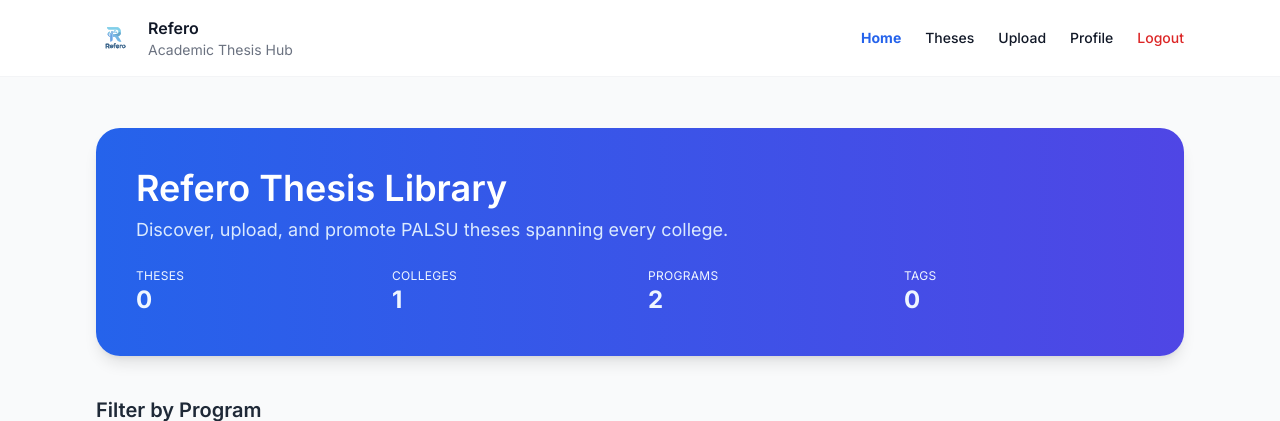
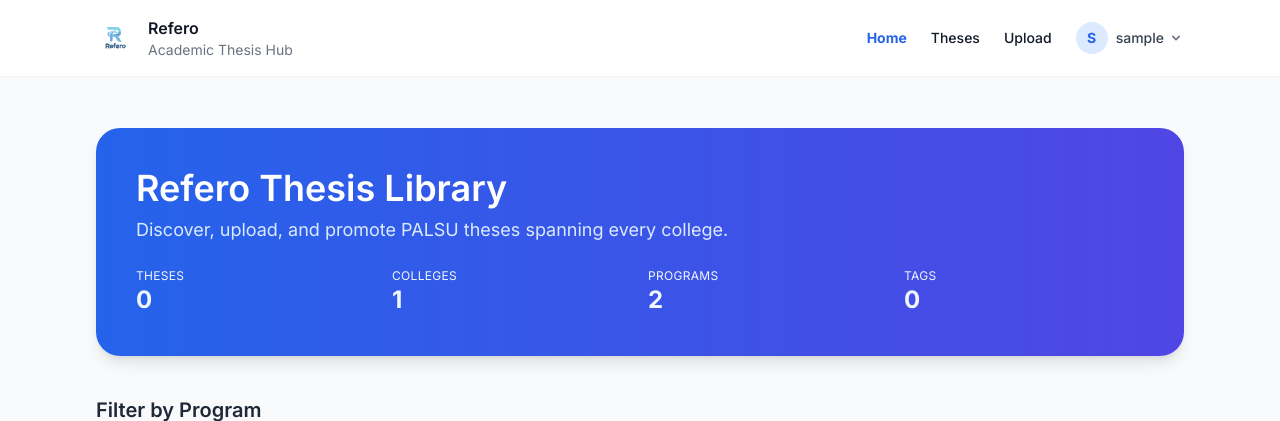
Before and after one commit to Lawrens16/Refero, a Django app: page / in a window 1280 px wide. Shown: the top 421 px of the page. Run offline with Django 5.2, Linux system fonts and the light colour scheme; the visitor is signed in with stand-in values (Sample User, id 1); data comes from the database, SQL or seed files in the repository; data that the repository does not hold is empty; some libraries are stand-ins or nearby versions.

Commit message:
updated navbar, cleaner ui + is now showing user details

```diff
--- a/refero/templates/base.html
+++ b/refero/templates/base.html
@@ -32,12 +32,33 @@
                 <a href="{{ upload_url }}" class="transition {% if request.path == upload_url %}text-blue-600 font-bold{% else %}hover:text-blue-600{% endif %}">Upload</a>
 
                 {% if request.user.is_authenticated %}
-                    {% url 'profile' as profile_url %}
-                    <a href="{{ profile_url }}" class="transition {% if request.path == profile_url %}text-blue-600 font-bold{% else %}hover:text-blue-600{% endif %}">Profile</a>
-                    <form action="{% url 'account_logout' %}" method="post" class="inline">
-                        {% csrf_token %}
-                        <button type="submit" class="text-red-600 hover:text-red-500 transition">Logout</button>
-                    </form>
+                    <div class="relative ml-3">
+                        <div>
+                            <button type="button" class="flex items-center max-w-xs text-sm rounded-full focus:outline-none focus:ring-2 focus:ring-offset-2 focus:ring-blue-500" id="user-menu-button" aria-expanded="false" aria-haspopup="true">
+                                <span class="sr-only">Open user menu</span>
+                                {% if request.user.socialaccount_set.all.0.get_avatar_url %}
+                                    <img class="h-8 w-8 rounded-full object-cover" src="{{ request.user.socialaccount_set.all.0.get_avatar_url }}" alt="{{ request.user.username }}">
+                                {% else %}
+                                    <div class="h-8 w-8 rounded-full bg-blue-100 flex items-center justify-center text-blue-600 font-bold">
+                                        {{ request.user.username|make_list|first|upper }}
+                                    </div>
+                                {% endif %}
+                                <span class="ml-2 text-gray-700 font-medium hidden sm:block">{{ request.user.username }}</span>
+                                <svg class="ml-1 h-4 w-4 text-gray-500 hidden sm:block" xmlns="http://www.w3.org/2000/svg" viewBox="0 0 20 20" fill="currentColor">
+                                    <path fill-rule="evenodd" d="M5.293 7.293a1 1 0 011.414 0L10 10.586l3.293-3.293a1 1 0 111.414 1.414l-4 4a1 1 0 01-1.414 0l-4-4a1 1 0 010-1.414z" clip-rule="evenodd" />
+                                </svg>
+                            </button>
+                        </div>
+
+                        <!-- Dropdown menu -->
+                        <div class="hidden origin-top-right absolute right-0 mt-2 w-48 rounded-md shadow-lg py-1 bg-white ring-1 ring-black ring-opacity-5 focus:outline-none z-50" role="menu" aria-orientation="vertical" aria-labelledby="user-menu-button" tabindex="-1" id="user-menu">
+                            <a href="{% url 'profile' %}" class="block px-4 py-2 text-sm text-gray-700 hover:bg-gray-100" role="menuitem" tabindex="-1" id="user-menu-item-0">Your Profile</a>
+                            <form action="{% url 'account_logout' %}" method="post" class="block w-full text-left">
+                                {% csrf_token %}
+                                <button type="submit" class="block w-full text-left px-4 py-2 text-sm text-gray-700 hover:bg-gray-100" role="menuitem" tabindex="-1" id="user-menu-item-2">Sign out</button>
+                            </form>
+                        </div>
+                    </div>
                 {% else %}
                     {% url 'account_login' as login_url %}
                     <a href="{{ login_url }}" class="transition {% if request.path == login_url %}text-blue-600 font-bold{% else %}text-blue-600 hover:text-blue-500{% endif %}">Sign in</a>
@@ -63,5 +84,29 @@
     <footer class="text-center text-sm text-gray-500 py-6">
         &copy; {% now "Y" %} Refero. Built for smarter research discovery.
     </footer>
+
+    <script>
+        document.addEventListener('DOMContentLoaded', function() {
+            const userMenuButton = document.getElementById('user-menu-button');
+            const userMenu = document.getElementById('user-menu');
+
+            if (userMenuButton && userMenu) {
+                userMenuButton.addEventListener('click', (e) => {
+                    e.stopPropagation();
+                    const expanded = userMenuButton.getAttribute('aria-expanded') === 'true';
+                    userMenuButton.setAttribute('aria-expanded', !expanded);
+                    userMenu.classList.toggle('hidden');
+                });
+
+                // Close when clicking outside
+                document.addEventListener('click', (event) => {
+                    if (!userMenuButton.contains(event.target) && !userMenu.contains(event.target)) {
+                        userMenu.classList.add('hidden');
+                        userMenuButton.setAttribute('aria-expanded', 'false');
+                    }
+                });
+            }
+        });
+    </script>
 </body>
 </html>
```
